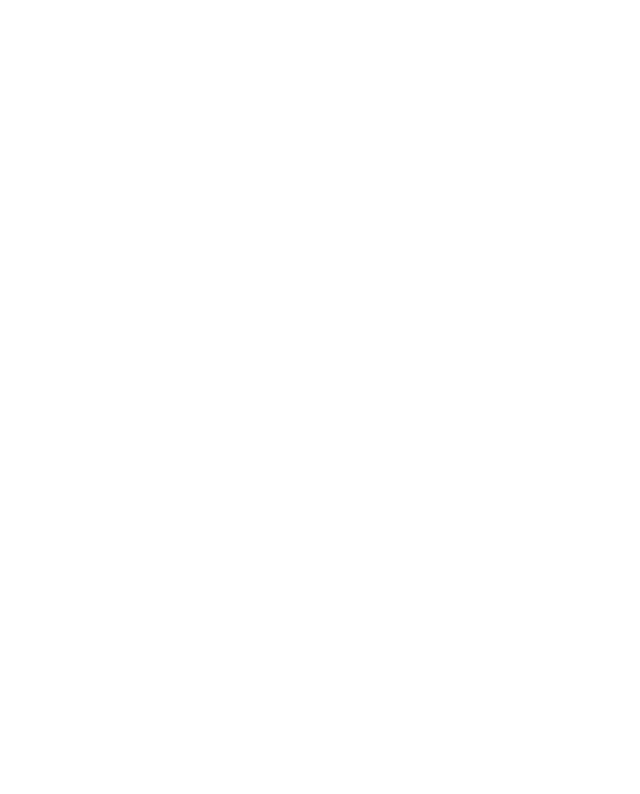
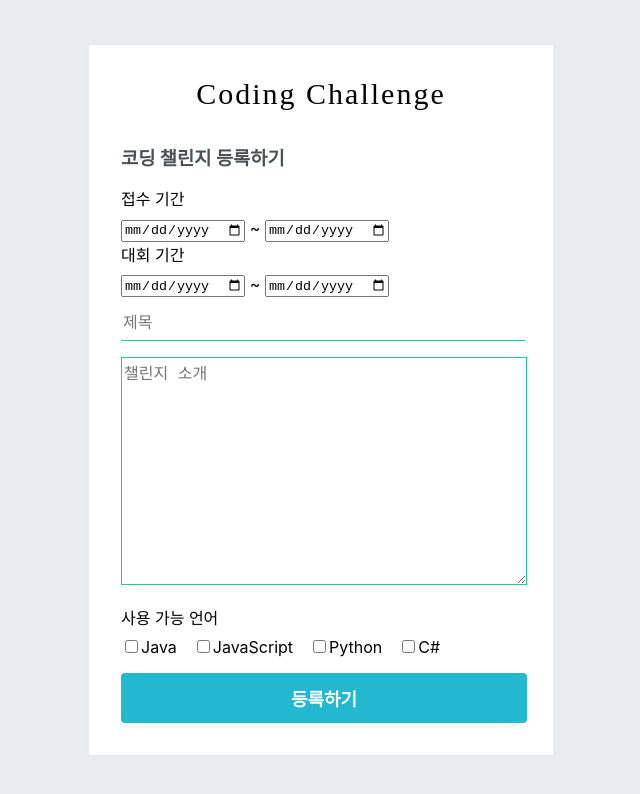
Before and after one commit to saseungmin/kcnet-coding-challenge, a React (Create React App) app in the folder coding-challenge-frontend/: page /Write in a window 1280 px wide. Shown: the top 794 px of the page, without its empty margins (319-959 px from the left). Built offline with nearby package versions, Linux system fonts and the light colour scheme; a web font is replaced by a local one.

Commit message:
update 챌린지 등록 폼, 리덕스, 챌린지 리스트

```diff
--- a/coding-challenge-frontend/package.json
+++ b/coding-challenge-frontend/package.json
@@ -10,6 +10,7 @@
     "axios": "^0.19.2",
     "immer": "^7.0.7",
     "react": "^16.13.1",
+    "react-datepicker": "^3.1.3",
     "react-dom": "^16.13.1",
     "react-redux": "^7.2.1",
     "react-router-dom": "^5.2.0",
--- a/coding-challenge-frontend/src/App.js
+++ b/coding-challenge-frontend/src/App.js
@@ -1,17 +1,19 @@
 import React from 'react';
 import { Route } from 'react-router-dom';
 import IntroducePage from './pages/IntroducePage';
-import mainPage from './pages/mainPage';
+import MainPage from './pages/MainPage';
 import LoginPage from './pages/LoginPage';
 import RegisterPage from './pages/RegisterPage';
+import PostRegister from './pages/PostRegister';
 
 const App = () => {
   return(
     <>
-      <Route component={mainPage} path="/" exact />
+      <Route component={MainPage} path="/" exact />
       <Route component={IntroducePage} path="/introduce/:postId" />
       <Route component={LoginPage} path="/login" />
       <Route component={RegisterPage} path="/register" />
+      <Route component={PostRegister} path="/Write" />
     </>
   )
 }
--- a/coding-challenge-frontend/src/components/auth/AuthForm.js
+++ b/coding-challenge-frontend/src/components/auth/AuthForm.js
@@ -67,7 +67,7 @@ const AuthForm = ({ type, form, onChange, onSubmit, error }) => {
       <h3>{text}</h3>
       <form onSubmit={onSubmit}>
         <StyledInput
-          autoComplete="userid"
+          autoComplete="username"
           name="userid"
           placeholder="아이디"
           onChange={onChange}
@@ -75,7 +75,7 @@ const AuthForm = ({ type, form, onChange, onSubmit, error }) => {
         />
         {type === 'register' && (
           <StyledInput
-            autoComplete="username"
+            autoComplete="name"
             name="username"
             placeholder="이름"
             onChange={onChange}
--- a/coding-challenge-frontend/src/components/common/Button.js
+++ b/coding-challenge-frontend/src/components/common/Button.js
@@ -56,7 +56,7 @@ const Button = (props) => {
   return props.to ? (
     <StyledLink {...props} cyan={props.cyan ? 1 : 0} teal={props.Teal ? 1 : 0}/>
   ) : (
-    <StyledButton {...props} />
+    <StyledButton {...props}/>
   );
 };
 
--- a/coding-challenge-frontend/src/components/main/ApplyList.js
+++ b/coding-challenge-frontend/src/components/main/ApplyList.js
@@ -16,7 +16,7 @@ const ApplyButtonWrapper = styled.div`
 `;
 
 const ApplyItemBlock = styled.div`
-  padding-top: 3rem;
+  padding-top: 2rem;
   &:first-child {
     padding-top: 0;
   }
@@ -125,7 +125,7 @@ const ApplyList = () => {
   return (
     <ApplyListBlock>
       <ApplyButtonWrapper>
-        <Button teal>코딩 챌린지 등록</Button>
+        <Button to="/write">코딩 챌린지 등록</Button>
       </ApplyButtonWrapper>
       <ApplyItem />
       <ApplyItem />
--- a/coding-challenge-frontend/src/components/main/MainTemplate.js
+++ b/coding-challenge-frontend/src/components/main/MainTemplate.js
@@ -1,7 +1,5 @@
 import React from 'react';
 import styled from 'styled-components';
-import palette from 'src/lib/styles/palette';
-import Responsive from '../common/Responsive';
 
 const MainFormBlock = styled.div`
 
--- /dev/null
+++ b/coding-challenge-frontend/src/components/write/PostRegisterForm.js
@@ -0,0 +1,139 @@
+import React, { useState, useCallback } from 'react';
+import palette from 'src/lib/styles/palette';
+import styled from 'styled-components';
+import Button from '../common/Button';
+
+const WriteFormBlock = styled.div`
+  h3 {
+    margin: 0;
+    color: ${palette.gray[7]};
+    margin-bottom: 1rem;
+  }
+  form {
+    div {
+      margin-bottom: 0.5rem;
+    }
+  }
+`;
+
+const StyledInput = styled.input`
+  font-size: 1rem;
+  border: none;
+  border-bottom: 1px solid ${palette.Teal[5]};
+  padding-bottom: 0.5rem;
+  outline: none;
+  width: 100%;
+  transition: all 0.3s cubic-bezier(0.25, 0.8, 0.25, 1);
+  &:focus {
+    color: ${palette.gray[6]};
+    border-bottom: 1px solid ${palette.Teal[7]};
+    box-shadow: 0 6px 6px rgba(0, 0, 0, 0.23);
+  }
+  & {
+    margin-top: 1rem;
+  }
+  input:checkbox {
+    width: 0;
+  }
+`;
+
+const StyledTextarea = styled.textarea`
+  font-size: 1rem;
+  border: none;
+  border: 1px solid ${palette.Teal[5]};
+  padding-bottom: 0.5rem;
+  outline: none;
+  width: 100%;
+  transition: all 0.3s cubic-bezier(0.25, 0.8, 0.25, 1);
+  &:focus {
+    color: ${palette.gray[6]};
+    border-bottom: 1px solid ${palette.Teal[7]};
+    box-shadow: 0 6px 6px rgba(0, 0, 0, 0.23);
+  }
+  & {
+    margin-top: 1rem;
+    margin-bottom: 1rem;
+  }
+`;
+
+const StyledLabel = styled.label`
+  margin-right: 1rem;
+  cursor: pointer;
+`;
+
+const PostRegisterForm = () => {
+  const [localTags, setLocalTags] = useState([]);
+
+  const onChange = useCallback((e) => {
+    const { value, name, checked } = e.target;
+    if (name === 'lang' && checked) {
+      if (localTags.includes(value)) return;
+      const nextTags = [...localTags, value];
+      setLocalTags(nextTags);
+    } else if (name === 'lang' && !checked) {
+      const nextTags = localTags.filter((t) => t !== value);
+      setLocalTags(nextTags);
+    }else{
+        console.log(value, name);
+    }
+  }, [localTags]);
+
+  console.log(localTags);
+
+  return (
+    <WriteFormBlock>
+      <h3>코딩 챌린지 등록하기</h3>
+      <form>
+        <div>접수 기간</div>
+        <input type="date" name="applystart"  onChange={onChange}/> ~ <input type="date" name="applyend" onChange={onChange}/>
+        <div>대회 기간</div>
+        <input type="date" name="teststart" onChange={onChange}/> ~ <input type="date" name="testend" onChange={onChange}/>
+        <StyledInput
+          name="title"
+          placeholder="제목"
+          type="text"
+          onChange={onChange}
+        ></StyledInput>
+        <StyledTextarea
+          name="content"
+          rows="12"
+          placeholder="챌린지 소개"
+          type="text"
+          onChange={onChange}
+        ></StyledTextarea>
+        <div>사용 가능 언어</div>
+        <StyledLabel>
+          <input type="checkbox" name="lang" value="Java" onChange={onChange} />
+          Java
+        </StyledLabel>
+        <StyledLabel>
+          <input
+            type="checkbox"
+            name="lang"
+            value="JavaScript"
+            onChange={onChange}
+          />
+          JavaScript
+        </StyledLabel>
+        <StyledLabel>
+          <input
+            type="checkbox"
+            name="lang"
+            value="Python"
+            onChange={onChange}
+          />
+          Python
+        </StyledLabel>
+        <StyledLabel>
+          <input type="checkbox" name="lang" value="C#" onChange={onChange} />
+          C#
+        </StyledLabel>
+        <Button cyan fullWidth style={{ marginTop: '1rem' }}>
+          등록하기
+        </Button>
+      </form>
+    </WriteFormBlock>
+  );
+};
+
+export default PostRegisterForm;
--- /dev/null
+++ b/coding-challenge-frontend/src/pages/PostRegister.js
@@ -0,0 +1,17 @@
+import React from 'react';
+import AuthTemplate from '../components/auth/AuthTemplate';
+import PostRegisterForm from 'src/components/write/PostRegisterForm';
+
+const PostRegister = () => {
+
+
+  return (
+    <>
+      <AuthTemplate>
+        <PostRegisterForm/>
+      </AuthTemplate>
+    </>
+  );
+};
+
+export default PostRegister;
--- a/coding-challenge-frontend/src/pages/mainPage.js
+++ b/coding-challenge-frontend/src/pages/mainPage.js
@@ -4,7 +4,7 @@ import ApplyList from '../components/main/ApplyList';
 import RankForm from '../components/main/RankForm';
 import HeaderContainer from 'src/containers/common/HeaderContainer';
 
-const mainPage = () => {
+const MainPage = () => {
     return (
         <>
             <HeaderContainer />
@@ -16,4 +16,4 @@ const mainPage = () => {
     );
 };
 
-export default mainPage;
+export default MainPage;
```
Also changed, not shown: coding-challenge-frontend/src/components/common/DatePickerForm.js (added, +62 -0 lines), coding-challenge-frontend/src/containers/write/ApplyWriteFrom.js (added, +27 -0 lines), coding-challenge-frontend/src/modules/write.js (added, +76 -0 lines), 2 other files (tests, documents, lock files or other folders).
